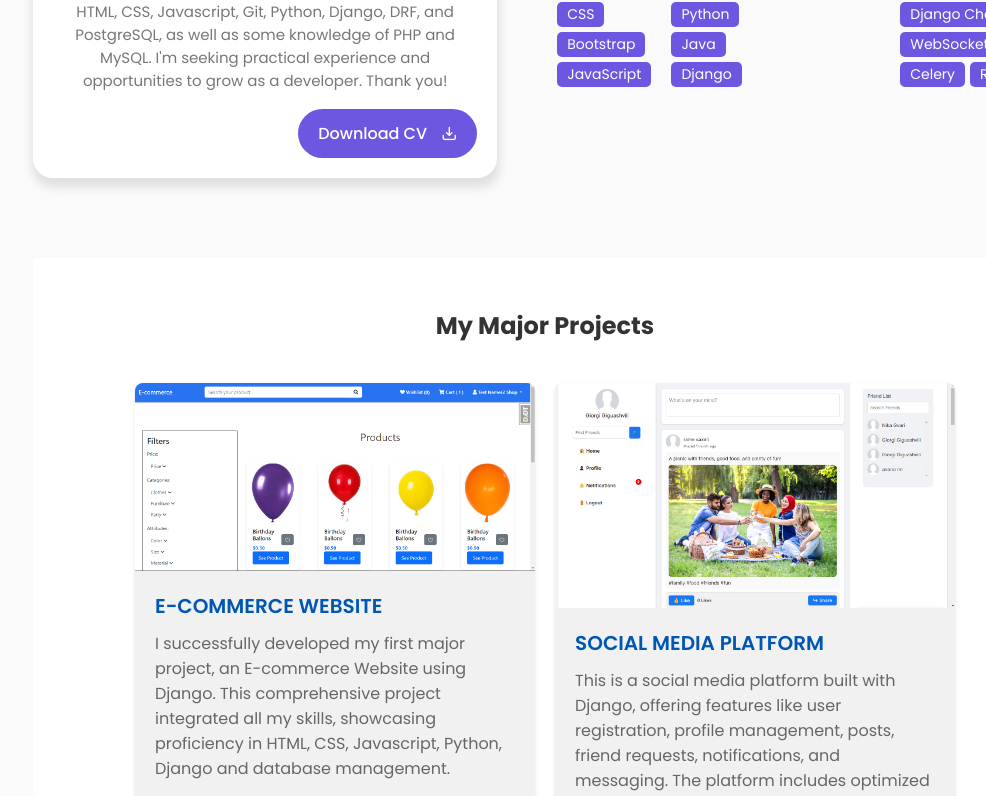
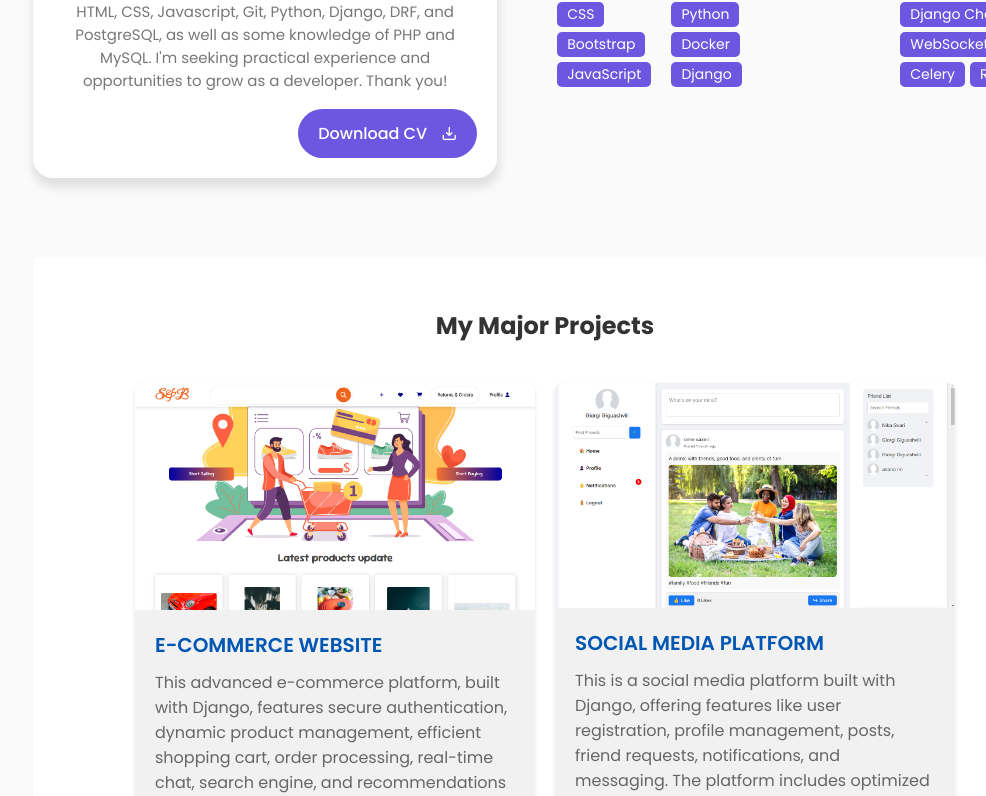
Before and after one commit to Grapsinho/Portfolio_Website, a plain HTML site: page portfolio website/index.html in a window 1280 px wide. Shown: the part 1093-1889 px from the top of the page, without its empty margins (95-1081 px from the left). Drawn offline with nearby package versions, Linux system fonts and the light colour scheme.

Commit message:
Add files via upload

```diff
--- a/portfolio website/index.html
+++ b/portfolio website/index.html
@@ -168,7 +168,7 @@
                 <div class="skills-list">
                   <span>DRF</span>
                   <span>Python</span>
-                  <span>Java</span>
+                  <span>Docker</span>
                   <span>Django</span>
                 </div>
               </div>
@@ -201,23 +201,20 @@
           <h2>My Major Projects</h2>
           <div class="projects-container">
             <div class="project-card">
-              <img
-                src="assets/images/ecoomerce_image.png"
-                alt="Project 1 Image"
-              />
+              <img src="assets/images/ecomhome.png" alt="Project 1 Image" />
               <div class="project-content">
                 <div style="text-align: left; margin-bottom: 2rem">
                   <h3>E-COMMERCE WEBSITE</h3>
                   <p class="description">
-                    I successfully developed my first major project, an
-                    E-commerce Website using Django. This comprehensive project
-                    integrated all my skills, showcasing proficiency in HTML,
-                    CSS, Javascript, Python, Django and database management.
+                    This advanced e-commerce platform, built with Django,
+                    features secure authentication, dynamic product management,
+                    efficient shopping cart, order processing, real-time chat,
+                    search engine, and recommendations engine.
                   </p>
                 </div>
 
                 <a
-                  href="https://github.com/Grapsinho/E-commerce-Store"
+                  href="https://github.com/Grapsinho/Ecommerce-website"
                   class="btn"
                   style="text-decoration: none"
                   target="_blank"
```
Also changed, not shown: portfolio website/assets/images/ecomhome.png (added), 1 other file.
